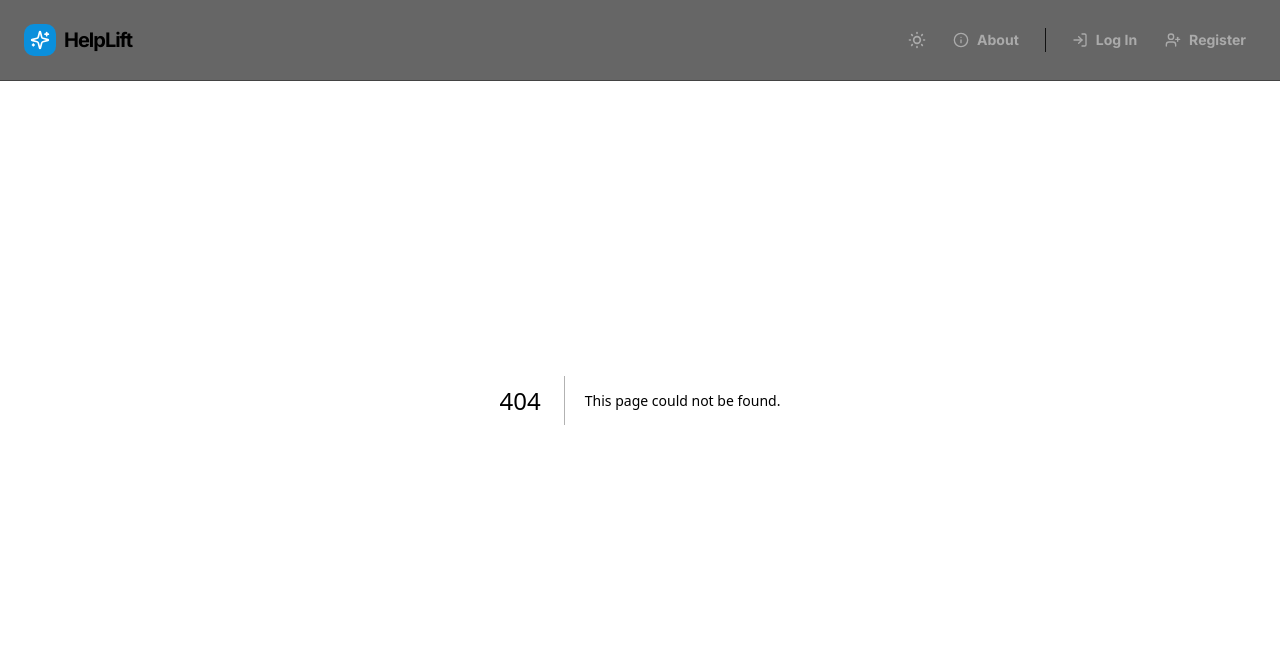
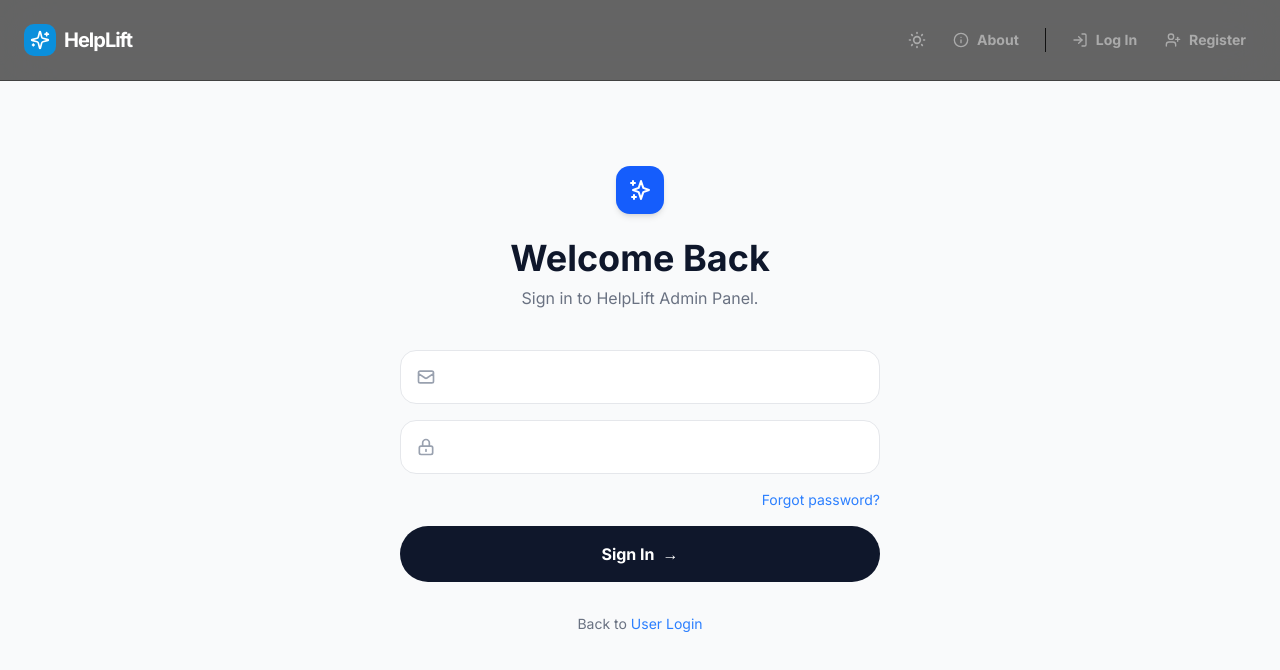
Before and after one commit to Shakira2022/HelpLift, a Next.js app in the folder Frontend/: page /admin in a window 1280 px wide. Before the commit this address had no page. Shown: the top 670 px of the page. Built offline with nearby package versions, Linux system fonts and the light colour scheme.

Commit message:
Admin page

```diff
--- /dev/null
+++ b/Frontend/app/admin/page.tsx
@@ -0,0 +1,67 @@
+"use client";
+import { useState } from "react";
+
+export default function AdminPage() {
+  const [email, setEmail] = useState("");
+  const [password, setPassword] = useState("");
+
+  return (
+    <div className="min-h-screen flex flex-col items-center justify-center bg-[#f9fafb] p-4">
+      <div className="w-full max-w-[480px]">
+        {/* Icon */}
+        <div className="flex justify-center mb-6">
+          <div className="w-12 h-12 bg-blue-600 rounded-xl flex items-center justify-center shadow-md">
+            <svg className="w-6 h-6 text-white" fill="none" stroke="currentColor" viewBox="0 0 24 24">
+              <path strokeLinecap="round" strokeLinejoin="round" strokeWidth={2} d="M5 3v4M3 5h4M6 17v4m-2-2h4m5-16l2.286 6.857L21 12l-5.714 2.143L13 21l-2.286-6.857L5 12l5.714-2.143L13 3z" />
+            </svg>
+          </div>
+        </div>
+
+        {/* Title */}
+        <h1 className="text-4xl font-bold text-center text-slate-900 mb-2">Welcome Back</h1>
+        <p className="text-center text-gray-500 mb-10">Sign in to HelpLift Admin Panel.</p>
+
+        {/* Inputs */}
+        <div className="space-y-4">
+          <div className="relative">
+            <div className="absolute left-4 top-1/2 -translate-y-1/2 text-gray-400">
+              <svg className="w-5 h-5" fill="none" stroke="currentColor" viewBox="0 0 24 24"><path strokeLinecap="round" strokeLinejoin="round" strokeWidth={2} d="M3 8l7.89 5.26a2 2 0 002.22 0L21 8M5 19h14a2 2 0 002-2V7a2 2 0 00-2-2H5a2 2 0 00-2 2v10a2 2 0 002 2z" /></svg>
+            </div>
+            <input
+              type="email"
+              placeholder="Email Address"
+              value={email}
+              onChange={(e) => setEmail(e.target.value)}
+              className="w-full pl-12 pr-4 py-4 bg-white border border-gray-200 rounded-2xl focus:outline-none focus:ring-2 focus:ring-blue-500 text-sm"
+            />
+          </div>
+
+          <div className="relative">
+            <div className="absolute left-4 top-1/2 -translate-y-1/2 text-gray-400">
+              <svg className="w-5 h-5" fill="none" stroke="currentColor" viewBox="0 0 24 24"><path strokeLinecap="round" strokeLinejoin="round" strokeWidth={2} d="M12 15v2m-6 4h12a2 2 0 002-2v-6a2 2 0 00-2-2H6a2 2 0 00-2 2v6a2 2 0 002 2zm10-10V7a4 4 0 00-8 0v4h8z" /></svg>
+            </div>
+            <input
+              type="password"
+              placeholder="Password"
+              value={password}
+              onChange={(e) => setPassword(e.target.value)}
+              className="w-full pl-12 pr-4 py-4 bg-white border border-gray-200 rounded-2xl focus:outline-none focus:ring-2 focus:ring-blue-500 text-sm"
+            />
+          </div>
+
+          <div className="flex justify-end">
+            <a href="#" className="text-sm text-blue-500 font-medium hover:underline">Forgot password?</a>
+          </div>
+
+          <button className="w-full bg-slate-900 text-white py-4 rounded-full font-semibold flex items-center justify-center gap-2 hover:bg-black transition">
+            Sign In <span>→</span>
+          </button>
+
+          <p className="text-center text-sm text-gray-500 pt-4">
+            Back to <a href="/login" className="text-blue-500 font-medium">User Login</a>
+          </p>
+        </div>
+      </div>
+    </div>
+  );
+}
```
